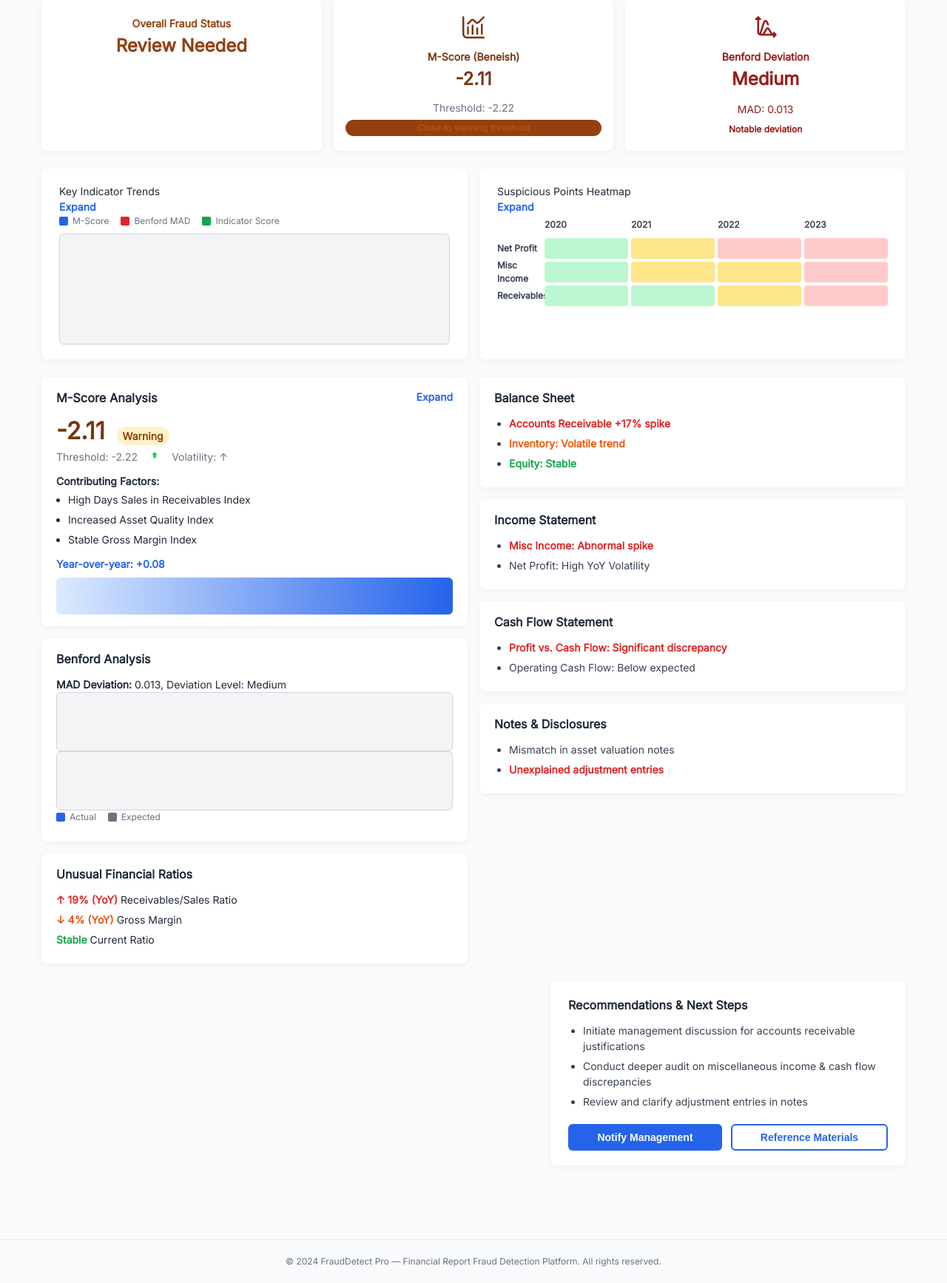
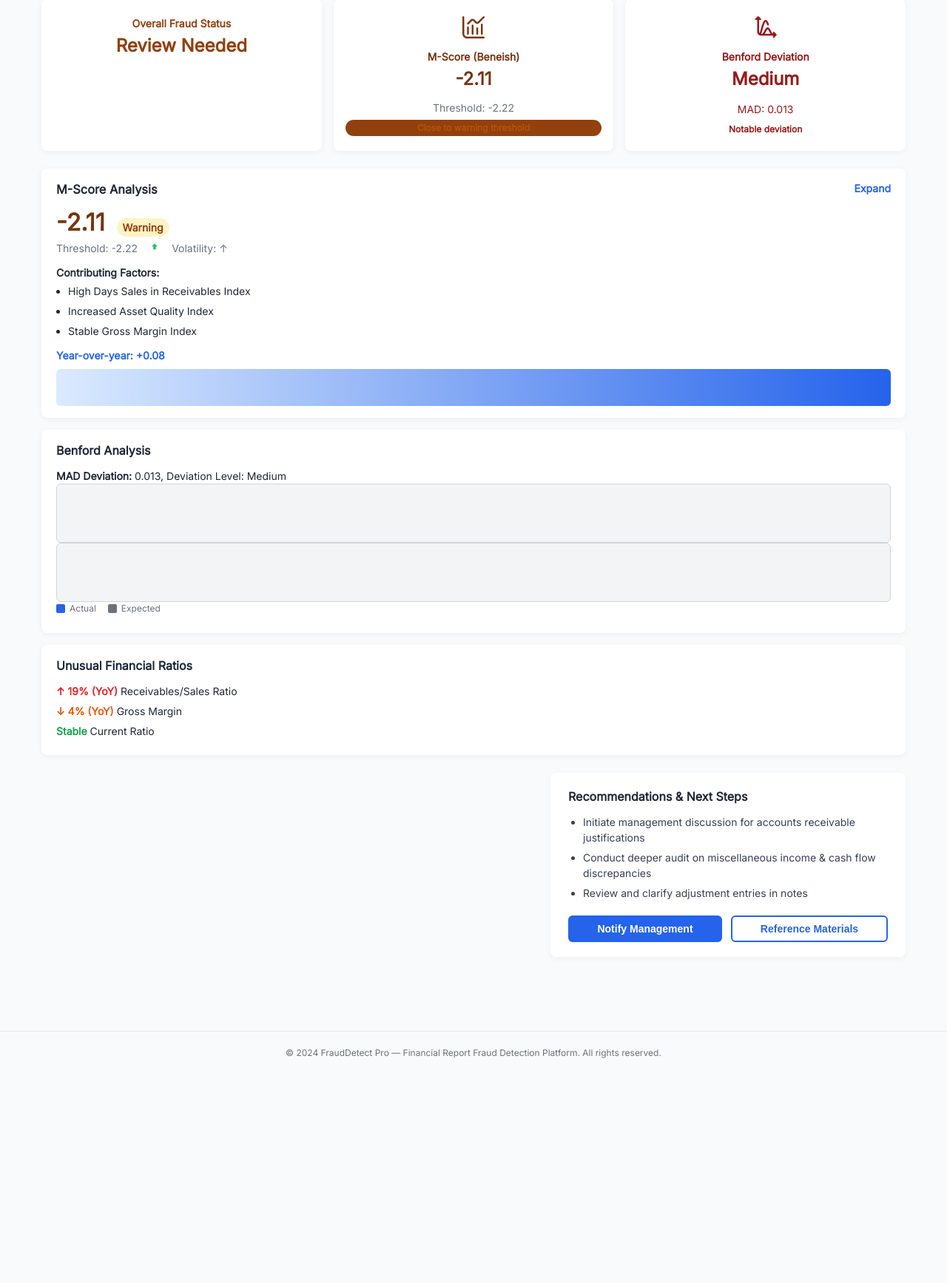
Before and after one commit to TDT1310/Coder, a Flask app: template templates/dashboard.html in a window 1280 px wide. Shown: the part 218-1953 px from the top of the page at 74% size. After the commit the page ends 1649 px from the top, so only its background shows below. Run offline with Flask 3, Linux system fonts and the light colour scheme; the template is opened without the code that fills it, so the values that code supplies are empty; a map, chart or similar area stays blank; parts of the project's set-up code (start-up, migrations or seed data) failed here and were passed over; some libraries are stand-ins or nearby versions.

Commit message:
modified:   App.py 	modified:   __pycache__/account_mapping_utils.cpython-313.pyc 	modified:   account_mapping_utils.py 	new file:   final_data.xlsx 	modified:   flask_session/2029240f6d1128be89ddc32729463129 	new file:   flask_session/999b39a3216329348d0f1614a0f59973 	new file:   requirements.txt 	modified:   templates/dashboard.html 	new file:   ~$final_data.xlsx

```diff
--- a/App.py
+++ b/App.py
@@ -8,16 +8,19 @@ import matplotlib.pyplot as plt
 import re
 import io
 import openpyxl
+from pathlib import Path
 
 app = Flask(__name__)
 app.secret_key = "your_secret_key"
 app.config["SESSION_TYPE"] = "filesystem"
 Session(app)
 
+# Standardize the path for account mapping
+MAPPING_PATH = Path(__file__).parent / "Data" / "account_mapping.xlsx"
+standard_account_map, reverse_map, all_std_normalized, all_variant_normalized = setup_account_mapping(MAPPING_PATH, sheet_name=0)
+
 # DEF MỘT SỐ HÀM
 # Data extract
-
-standard_account_map, reverse_map, all_std_normalized, all_variant_normalized = setup_account_mapping(r'D:\Học hành\Coder\Data\account_mapping.xlsx', sheet_name=0)
 
 def dedup_names(names):
     counts = {}
@@ -122,7 +125,7 @@ def transformer (uploaded_file):
     #Kết hợp và ghi vào file excel mới
     final_data = pd.concat(combined_data, ignore_index=False)
     final_data.index = final_data.index.str.lower()
-    #final_data.to_excel("final_data.xlsx", index=True)
+    final_data.to_excel("final_data.xlsx", index=True)
     return final_data
 
 # Function to calculate all M-score inputs and result
--- a/templates/dashboard.html
+++ b/templates/dashboard.html
@@ -395,48 +395,7 @@
     </article>
   </section>
 
-  <!-- Charts Row -->
-  <section class="charts-row" aria-label="Charts Section">
-    <section class="chart-container" role="region" aria-labelledby="key-indicator-title">
-      <div class="chart-header">
-        <div id="key-indicator-title">Key Indicator Trends</div>
-        <a href="#" aria-label="Expand Key Indicator Trends">Expand</a>
-      </div>
-      <div class="legend" aria-hidden="true">
-        <span><span class="legend-color legend-mscore"></span>M-Score</span>
-        <span><span class="legend-color legend-benford"></span>Benford MAD</span>
-        <span><span class="legend-color legend-indicator"></span>Indicator Score</span>
-      </div>
-      <div class="line-chart" aria-label="Line chart showing trends from 2020 to 2023"></div>
-    </section>
-
-    <section class="chart-container" role="region" aria-labelledby="suspicious-points-title">
-      <div class="chart-header">
-        <div id="suspicious-points-title">Suspicious Points Heatmap</div>
-        <a href="#" aria-label="Expand Suspicious Points Heatmap">Expand</a>
-      </div>
-      <div class="heatmap-grid" aria-label="Suspicious Points Heatmap">
-        <div></div><div class="heatmap-year">2020</div><div class="heatmap-year">2021</div><div class="heatmap-year">2022</div><div class="heatmap-year">2023</div>
-        <div class="heatmap-label">Net Profit</div>
-        <div class="heatmap-block green" aria-label="2020 Net Profit"></div>
-        <div class="heatmap-block yellow" aria-label="2021 Net Profit"></div>
-        <div class="heatmap-block red" aria-label="2022 Net Profit"></div>
-        <div class="heatmap-block red" aria-label="2023 Net Profit"></div>
-        <div class="heatmap-label">Misc Income</div>
-        <div class="heatmap-block green" aria-label="2020 Misc Income"></div>
-        <div class="heatmap-block yellow" aria-label="2021 Misc Income"></div>
-        <div class="heatmap-block yellow" aria-label="2022 Misc Income"></div>
-        <div class="heatmap-block red" aria-label="2023 Misc Income"></div>
-        <div class="heatmap-label">Receivables</div>
-        <div class="heatmap-block green" aria-label="2020 Receivables"></div>
-        <div class="heatmap-block green" aria-label="2021 Receivables"></div>
-        <div class="heatmap-block yellow" aria-label="2022 Receivables"></div>
-        <div class="heatmap-block red" aria-label="2023 Receivables"></div>
-      </div>
-    </section>
-  </section>
-
-  <!-- Bottom Row -->
+  <!-- Analysis row -->
   <section class="bottom-row" aria-label="Detailed Analysis Section">
     <!-- Left Column -->
     <div class="left-column">
@@ -466,6 +425,8 @@
         <div class="small-line-graph" aria-label="Small line graph showing rising trend"></div>
       </section>
 
+    <!-- Right Column -->
+    <div class="right-column">
       <section class="benford-analysis" role="region" aria-labelledby="benford-analysis-title">
         <h3 id="benford-analysis-title" class="benford-title">Benford Analysis</h3>
         <div><strong>MAD Deviation:</strong> 0.013, Deviation Level: Medium</div>
@@ -485,42 +446,6 @@
           <li><span class="highlight-red">↑ 19% (YoY)</span> Receivables/Sales Ratio</li>
           <li><span class="highlight-orange">↓ 4% (YoY)</span> Gross Margin</li>
           <li><span class="highlight-green">Stable</span> Current Ratio</li>
-        </ul>
-      </section>
-    </div>
-
-    <!-- Right Column -->
-    <div class="right-column">
-      <section class="info-block" role="region" aria-labelledby="balance-sheet-title">
-        <h3 id="balance-sheet-title">Balance Sheet</h3>
-        <ul>
-          <li><span class="highlight-red">Accounts Receivable +17% spike</span></li>
-          <li><span class="highlight-orange">Inventory: Volatile trend</span></li>
-          <li><span class="highlight-green">Equity: Stable</span></li>
-        </ul>
-      </section>
-
-      <section class="info-block" role="region" aria-labelledby="income-statement-title">
-        <h3 id="income-statement-title">Income Statement</h3>
-        <ul>
-          <li><span class="highlight-red">Misc Income: Abnormal spike</span></li>
-          <li>Net Profit: High YoY Volatility</li>
-        </ul>
-      </section>
-
-      <section class="info-block" role="region" aria-labelledby="cashflow-statement-title">
-        <h3 id="cashflow-statement-title">Cash Flow Statement</h3>
-        <ul>
-          <li><span class="highlight-red">Profit vs. Cash Flow: Significant discrepancy</span></li>
-          <li>Operating Cash Flow: Below expected</li>
-        </ul>
-      </section>
-
-      <section class="info-block" role="region" aria-labelledby="notes-title">
-        <h3 id="notes-title">Notes &amp; Disclosures</h3>
-        <ul>
-          <li>Mismatch in asset valuation notes</li>
-          <li><span class="highlight-red">Unexplained adjustment entries</span></li>
         </ul>
       </section>
     </div>
```
Also changed, not shown: account_mapping_utils.py (+7 -1 lines), requirements.txt (added, +7 -0 lines), 4 other files.
